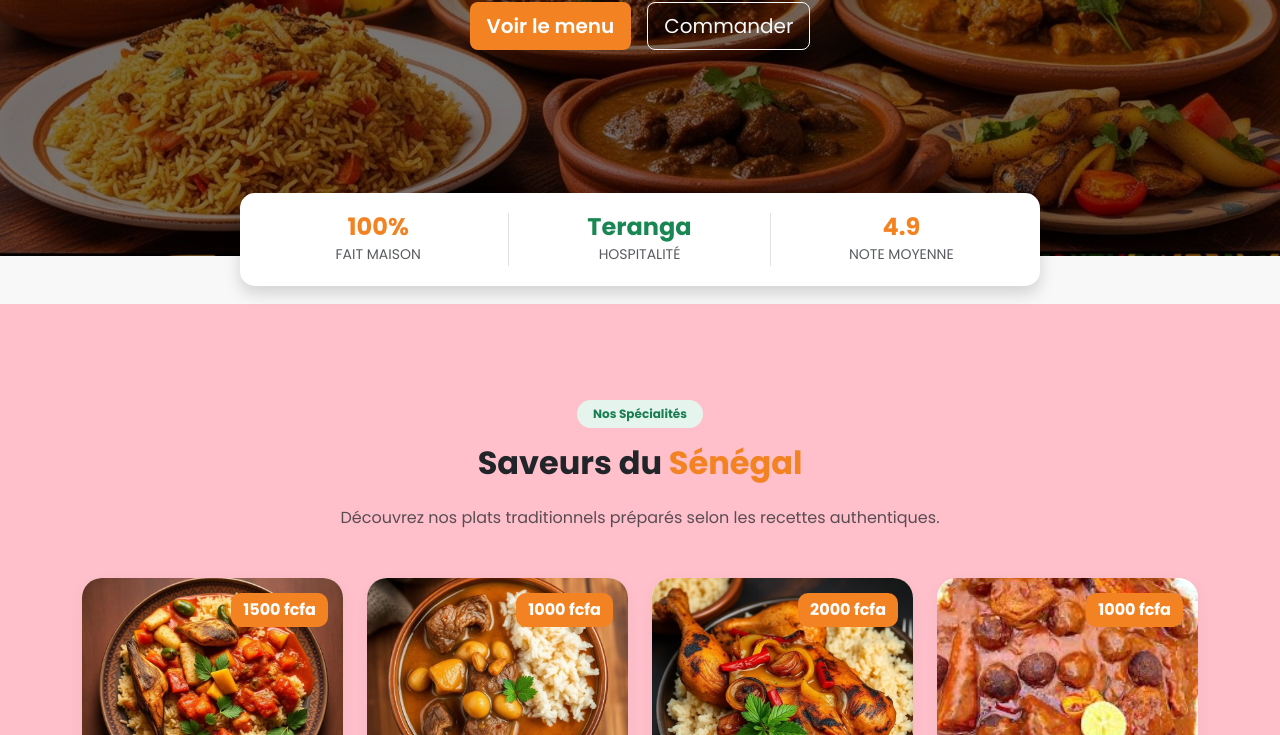
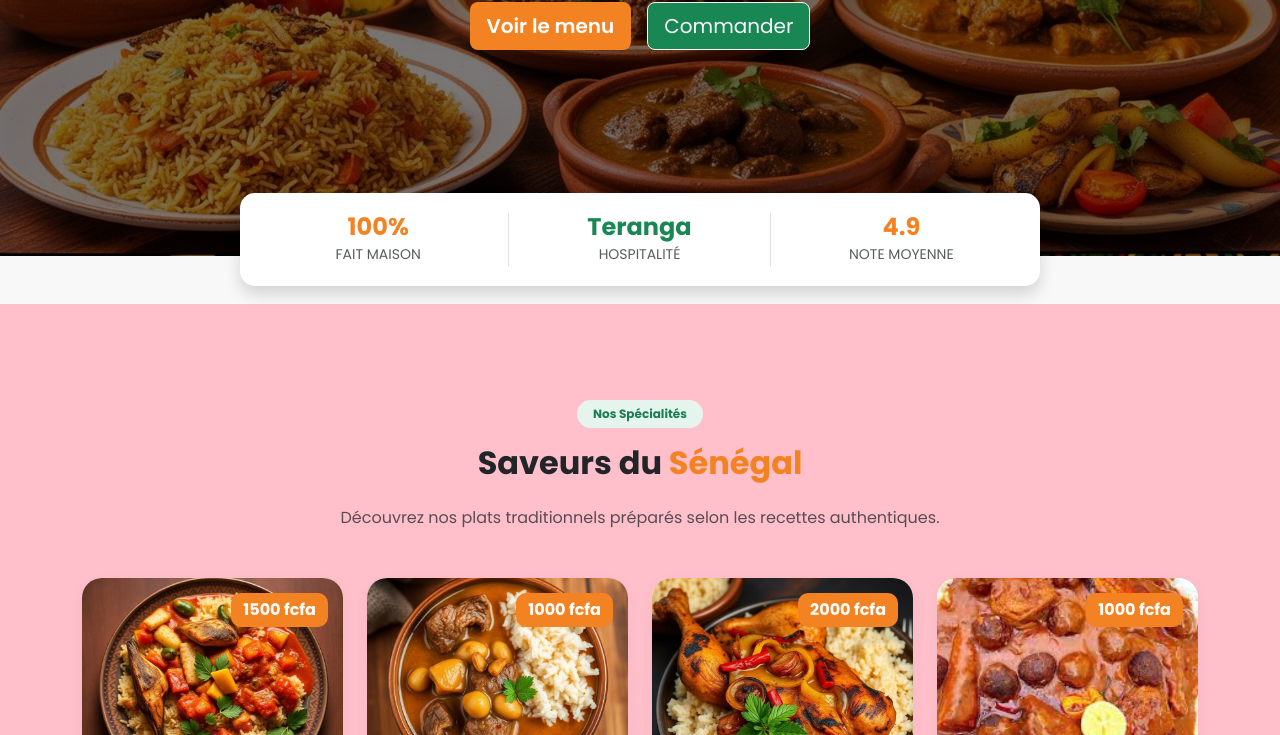
Before and after one commit to zeyna-0920/projet6, a plain HTML site: page index.html in a window 1280 px wide. Shown: the part 365-1100 px from the top of the page. Drawn offline with nearby package versions, Linux system fonts and the light colour scheme.

Commit message:
ajout des fichiers dans mon site

```diff
--- a/index.html
+++ b/index.html
@@ -39,7 +39,7 @@
             <h1 class="display-3 fw-bold mb-4">L'Authentique Goût du Sénégal</h1>
             <div class="d-flex gap-3 justify-content-center">
                 <a href="#plats" class="btn btn-orange btn-lg">Voir le menu</a>
-                <a href="#" class="btn btn-outline-light btn-lg">Commander</a>
+                <a href="#" class="btn btn-outline-light  bg-success btn-lg ">Commander</a>
             </div>
         </div>
 
```
